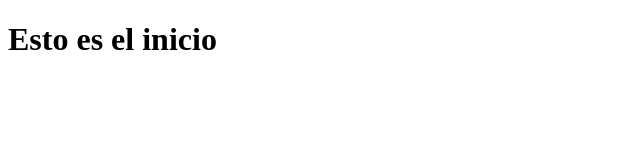
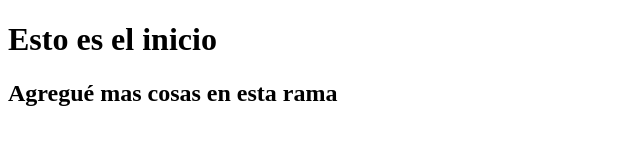
Before and after one commit to lizloang/TareaNT, a plain HTML site: page index.html in a window 1280 px wide. Shown: the whole page, without its empty margins (0-640 px from the left). Drawn offline with Linux system fonts and the light colour scheme.

Commit message:
primer commit de la rama nueva

```diff
--- a/index.html
+++ b/index.html
@@ -9,5 +9,6 @@
 </head>
 <body>
     <h1>Esto es el inicio</h1>
+    <h2>Agregué mas cosas en esta rama</h2>
 </body>
 </html>
```
